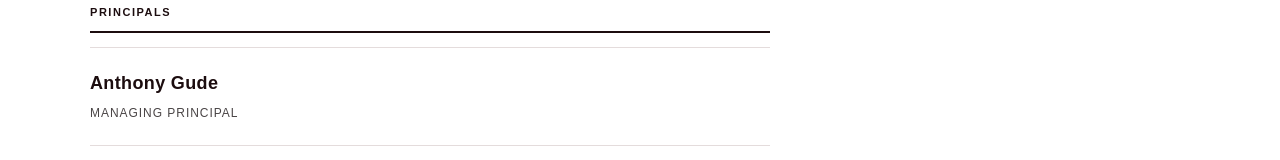
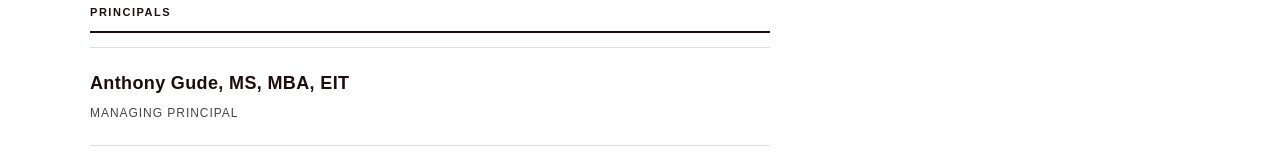
Before and after one commit to gude-capital-devops/gude-co, a plain HTML site: page contact/index.html in a window 1280 px wide. Shown: the part 979-1139 px from the top of the page. Drawn offline with Linux system fonts and the light colour scheme.

Commit message:
Add Anthony Gude's MS, MBA, and EIT credentials to the contact page principals list.
The listing already carries Phillip Dixon's P.E. inline in the name, so showing Anthony's credentials the same way keeps both principals on one convention.

```diff
--- a/contact/index.html
+++ b/contact/index.html
@@ -239,7 +239,7 @@
         <h2 id="people-label" class="block-label">Principals</h2>
         <div class="people">
           <article class="person">
-            <div class="name">Anthony Gude</div>
+            <div class="name">Anthony Gude, MS, MBA, EIT</div>
             <div class="title">Managing Principal</div>
           </article>
           <article class="person">
```
